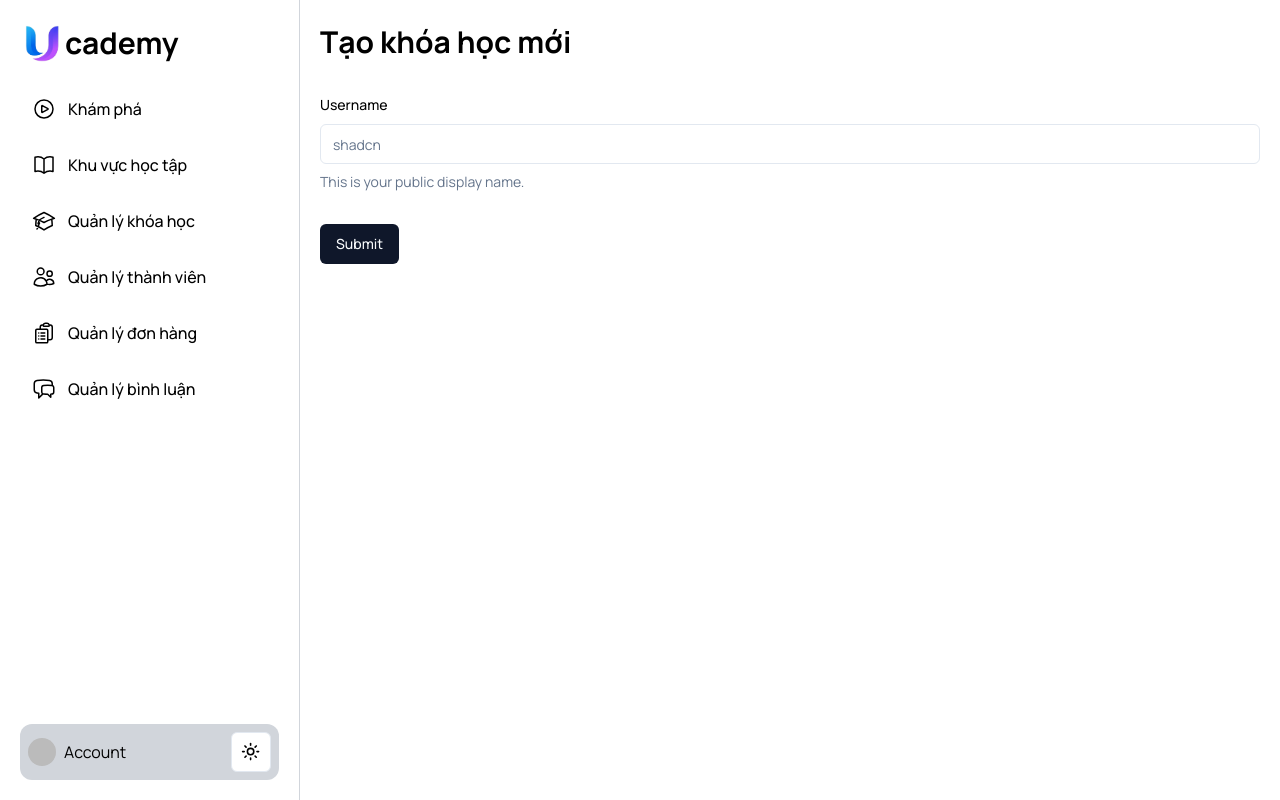
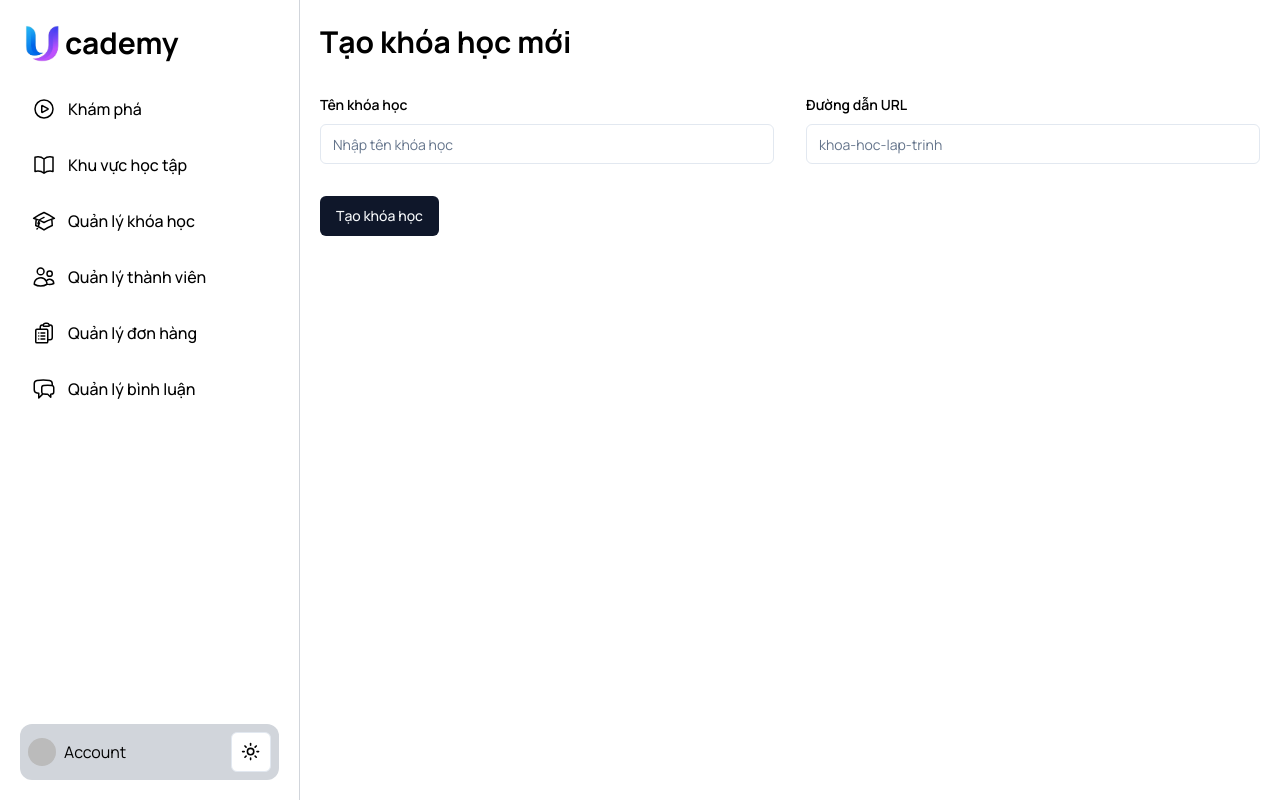
Before and after one commit to kietgudy/ucademy-app, a Next.js app: page /manage/course/new in a window 1280 px wide. Built offline with nearby package versions, Linux system fonts and the light colour scheme; no server answers; the database is empty; sample sign-in values are in the browser's storage; some icons are missing.

Commit message:
add form manage course

```diff
--- a/package.json
+++ b/package.json
@@ -25,6 +25,7 @@
     "react-dom": "^18",
     "react-hook-form": "^7.52.0",
     "sharp": "^0.33.4",
+    "slugify": "^1.6.6",
     "svix": "^1.24.0",
     "tailwind-merge": "^2.3.0",
     "tailwindcss-animate": "^1.0.7",
--- a/src/app/(dashboard)/page.tsx
+++ b/src/app/(dashboard)/page.tsx
@@ -1,14 +1,8 @@
 import CourseItem from "@/components/course/CourseItem";
 import Heading from "@/components/heading/Heading";
-import createUser from "@/lib/actions/user.actions";
 import React from "react";
 
 const page = async () => {
-  const user = await createUser({
-    clerkId: "clerk_123",
-    email: "kiet1701@gmail.com",
-    username: "kiethaha",
-  });
   return (
     <>
       <Heading>Khám phá</Heading>
--- a/src/components/common/HeadingManage.tsx
+++ /dev/null
@@ -1,5 +0,0 @@
-const HeadingManage = ({ children }: { children: React.ReactNode }) => {
-  return <h1>{children}</h1>;
-};
-
-export default HeadingManage;
--- a/src/components/course/CourseAddNew.tsx
+++ b/src/components/course/CourseAddNew.tsx
@@ -17,9 +17,8 @@ import {
 import { Input } from "@/components/ui/input";
 
 const formSchema = z.object({
-  username: z.string().min(2, {
-    message: "Username must be at least 2 characters.",
-  }),
+  title: z.string().min(10, "Tên khóa học phải có ít nhất 10 ký tự"),
+  slug: z.string().optional(),
 });
 
 function CourseAddNew() {
@@ -27,37 +26,48 @@ function CourseAddNew() {
   const form = useForm<z.infer<typeof formSchema>>({
     resolver: zodResolver(formSchema),
     defaultValues: {
-      username: "",
+      title: "",
+      slug: "",
     },
   });
 
-  // 2. Define a submit handler.
   function onSubmit(values: z.infer<typeof formSchema>) {
-    // Do something with the form values.
-    // ✅ This will be type-safe and validated.
+
     console.log(values);
   }
 
   return (
     <Form {...form}>
-      <form onSubmit={form.handleSubmit(onSubmit)} className="space-y-8 mt-8">
+      <form onSubmit={form.handleSubmit(onSubmit)} autoComplete="off" >
+        <div className="grid grid-cols-2 gap-8 mt-8 mb-8">
         <FormField
           control={form.control}
-          name="username"
+          name="title"
           render={({ field }) => (
             <FormItem>
-              <FormLabel>Username</FormLabel>
+              <FormLabel>Tên khóa học</FormLabel>
               <FormControl>
-                <Input placeholder="shadcn" {...field} />
+                <Input placeholder="Nhập tên khóa học" {...field} />
               </FormControl>
-              <FormDescription>
-                This is your public display name.
-              </FormDescription>
               <FormMessage />
             </FormItem>
           )}
         />
-        <Button type="submit">Submit</Button>
+        <FormField
+          control={form.control}
+          name="slug"
+          render={({ field }) => (
+            <FormItem>
+              <FormLabel>Đường dẫn URL</FormLabel>
+              <FormControl>
+                <Input placeholder="khoa-hoc-lap-trinh" {...field} />
+              </FormControl>
+              <FormMessage />
+            </FormItem>
+          )}
+        />
+        </div>
+        <Button type="submit">Tạo khóa học</Button>
       </form>
     </Form>
   );
--- a/src/components/layouts/Sidebar.tsx
+++ b/src/components/layouts/Sidebar.tsx
@@ -11,7 +11,7 @@ import Link from "next/link";
 const Sidebar = () => {
   const { userId } = useAuth();
   return (
-    <div className="p-5 border-r border-r-gray-300 dark:border-opactity-10 dark:bg-darkThemev2 flex flex-col">
+    <div className="p-5 border-r border-r-gray-300 dark:border-r-gray-700 dark:bg-darkThemev2 flex flex-col">
       <a href="/" className="font-bold text-3xl mb-5 flex items-center">
         <Image src="/logo.jpg" alt="Ucademy Logo" width={45} height={45} />
         cademy
--- a/src/components/ui/form.tsx
+++ b/src/components/ui/form.tsx
@@ -93,7 +93,7 @@ const FormLabel = React.forwardRef<
   return (
     <Label
       ref={ref}
-      className={cn(error && "text-red-500 dark:text-red-900", className)}
+      className={cn(error && "text-red-500 dark:text-red-600", "font-semibold",className)}
       htmlFor={formItemId}
       {...props}
     />
@@ -155,7 +155,7 @@ const FormMessage = React.forwardRef<
     <p
       ref={ref}
       id={formMessageId}
-      className={cn("text-sm font-medium text-red-500 dark:text-red-900", className)}
+      className={cn("text-sm font-medium text-red-500 dark:text-red-600", className)}
       {...props}
     >
       {body}
```
Also changed, not shown: 1 other file (tests, documents, lock files or other folders).
